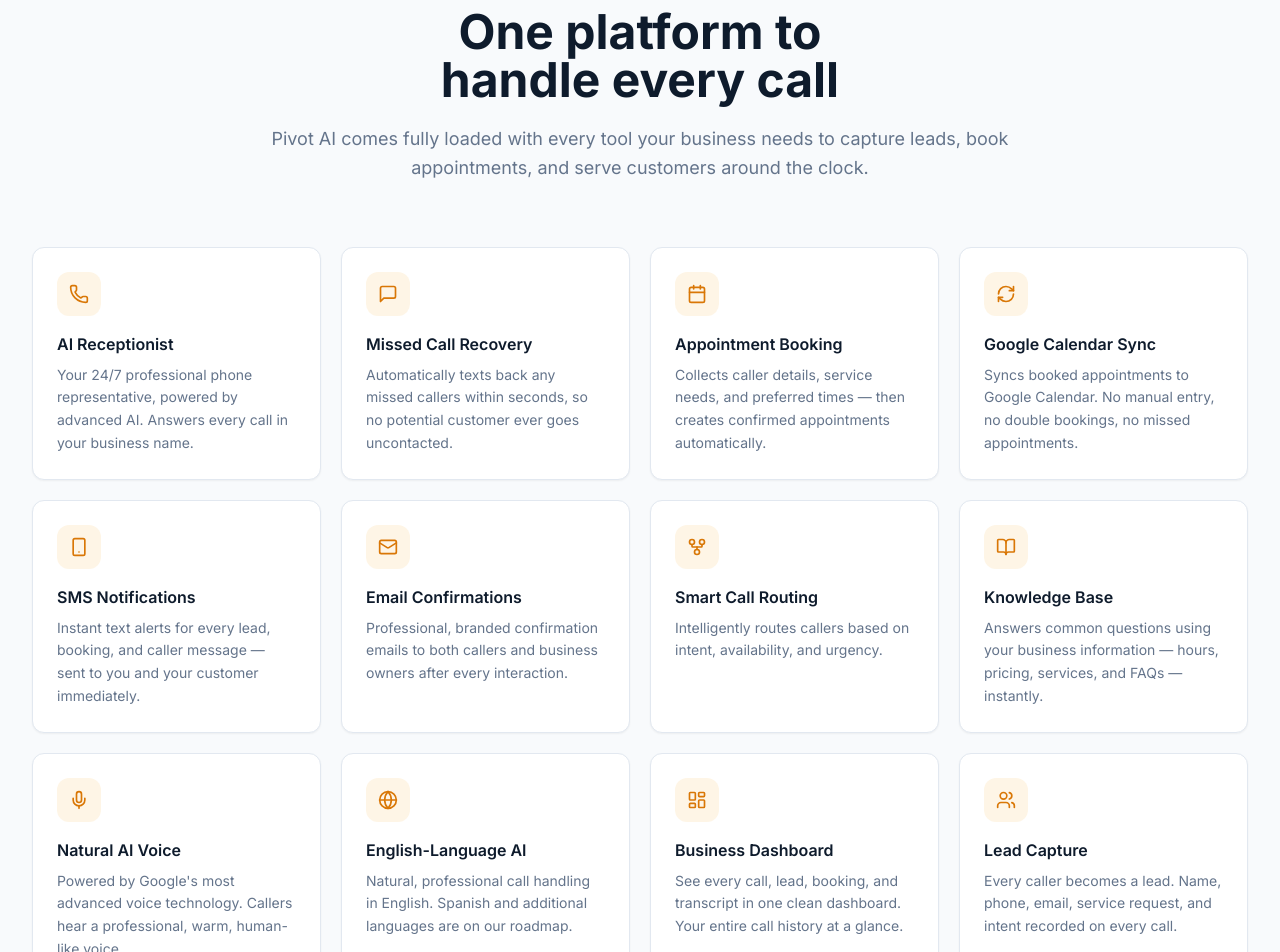
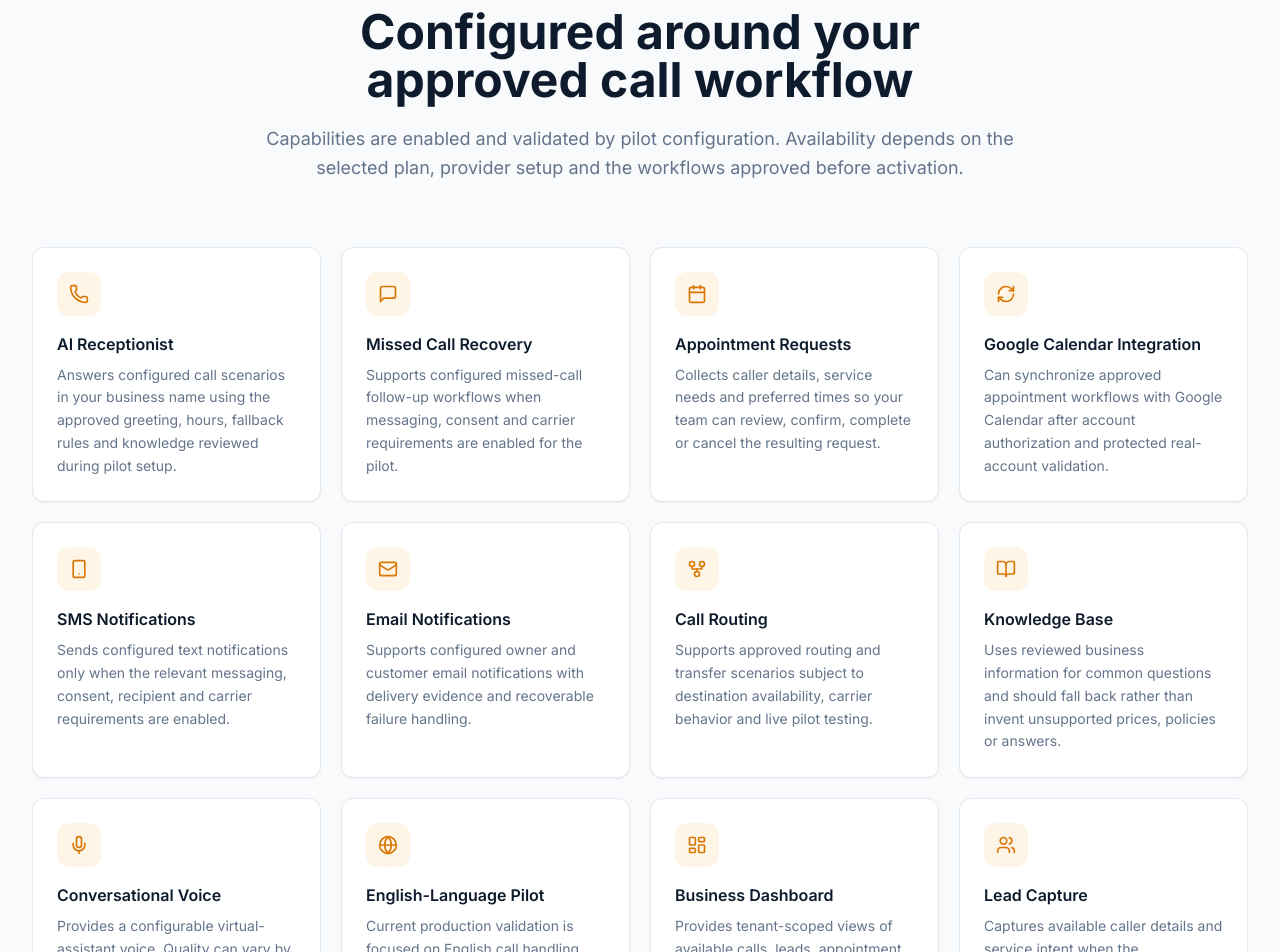
Before and after one commit to Gagan8atwal/pivot-ai-website, a Next.js app: page / in a window 1280 px wide. Shown: the part 960-1912 px from the top of the page. Built offline with nearby package versions, Linux system fonts and the light colour scheme.

Commit message:
fix(marketing): align feature claims with verified pilot controls

```diff
--- a/components/sections/features.tsx
+++ b/components/sections/features.tsx
@@ -19,73 +19,73 @@
     icon: Phone,
     title: 'AI Receptionist',
     description:
-      'Your 24/7 professional phone representative, powered by advanced AI. Answers every call in your business name.',
+      'Answers configured call scenarios in your business name using the approved greeting, hours, fallback rules and knowledge reviewed during pilot setup.',
   },
   {
     icon: MessageSquare,
     title: 'Missed Call Recovery',
     description:
-      'Automatically texts back any missed callers within seconds, so no potential customer ever goes uncontacted.',
+      'Supports configured missed-call follow-up workflows when messaging, consent and carrier requirements are enabled for the pilot.',
   },
   {
     icon: Calendar,
-    title: 'Appointment Booking',
+    title: 'Appointment Requests',
     description:
-      'Collects caller details, service needs, and preferred times — then creates confirmed appointments automatically.',
+      'Collects caller details, service needs and preferred times so your team can review, confirm, complete or cancel the resulting request.',
   },
   {
     icon: RefreshCw,
-    title: 'Google Calendar Sync',
+    title: 'Google Calendar Integration',
     description:
-      'Syncs booked appointments to Google Calendar. No manual entry, no double bookings, no missed appointments.',
+      'Can synchronize approved appointment workflows with Google Calendar after account authorization and protected real-account validation.',
   },
   {
     icon: Smartphone,
     title: 'SMS Notifications',
     description:
-      'Instant text alerts for every lead, booking, and caller message — sent to you and your customer immediately.',
+      'Sends configured text notifications only when the relevant messaging, consent, recipient and carrier requirements are enabled.',
   },
   {
     icon: Mail,
-    title: 'Email Confirmations',
+    title: 'Email Notifications',
     description:
-      'Professional, branded confirmation emails to both callers and business owners after every interaction.',
+      'Supports configured owner and customer email notifications with delivery evidence and recoverable failure handling.',
   },
   {
     icon: GitFork,
-    title: 'Smart Call Routing',
+    title: 'Call Routing',
     description:
-      'Intelligently routes callers based on intent, availability, and urgency.',
+      'Supports approved routing and transfer scenarios subject to destination availability, carrier behavior and live pilot testing.',
   },
   {
     icon: BookOpen,
     title: 'Knowledge Base',
     description:
-      'Answers common questions using your business information — hours, pricing, services, and FAQs — instantly.',
+      'Uses reviewed business information for common questions and should fall back rather than invent unsupported prices, policies or answers.',
   },
   {
     icon: Mic,
-    title: 'Natural AI Voice',
+    title: 'Conversational Voice',
     description:
-      'Powered by Google\'s most advanced voice technology. Callers hear a professional, warm, human-like voice.',
+      'Provides a configurable virtual-assistant voice. Quality can vary by phone connection, caller speech and provider conditions.',
   },
   {
     icon: Globe,
-    title: 'English-Language AI',
+    title: 'English-Language Pilot',
     description:
-      'Natural, professional call handling in English. Spanish and additional languages are on our roadmap.',
+      'Current production validation is focused on English call handling. Additional language support requires separate quality testing.',
   },
   {
     icon: LayoutDashboard,
     title: 'Business Dashboard',
     description:
-      'See every call, lead, booking, and transcript in one clean dashboard. Your entire call history at a glance.',
+      'Provides tenant-scoped views of available calls, leads, appointment requests, messages and operational evidence for review.',
   },
   {
     icon: Users,
     title: 'Lead Capture',
     description:
-      'Every caller becomes a lead. Name, phone, email, service request, and intent recorded on every call.',
+      'Captures available caller details and service intent when the conversation provides them; incomplete information remains visibly incomplete.',
   },
 ]
 
@@ -96,14 +96,14 @@
         {/* Header */}
         <div className="text-center mb-16 max-w-3xl mx-auto">
           <p className="text-sm font-semibold text-amber-600 uppercase tracking-wider mb-3">
-            Everything You Need
+            Pilot Capabilities
           </p>
           <h2 className="text-4xl sm:text-5xl font-bold text-navy-900 mb-5 text-balance">
-            One platform to handle every call
+            Configured around your approved call workflow
           </h2>
           <p className="text-lg text-slate-500 leading-relaxed">
-            Pivot AI comes fully loaded with every tool your business needs to
-            capture leads, book appointments, and serve customers around the clock.
+            Capabilities are enabled and validated by pilot configuration. Availability depends on
+            the selected plan, provider setup and the workflows approved before activation.
           </p>
         </div>
 
```
